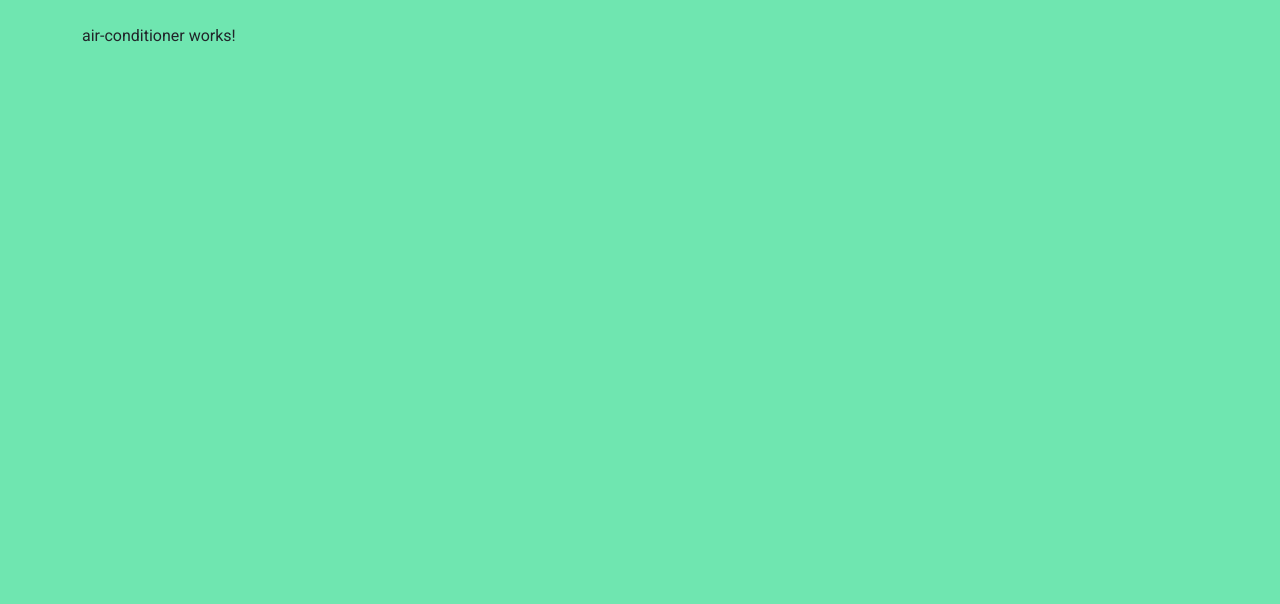
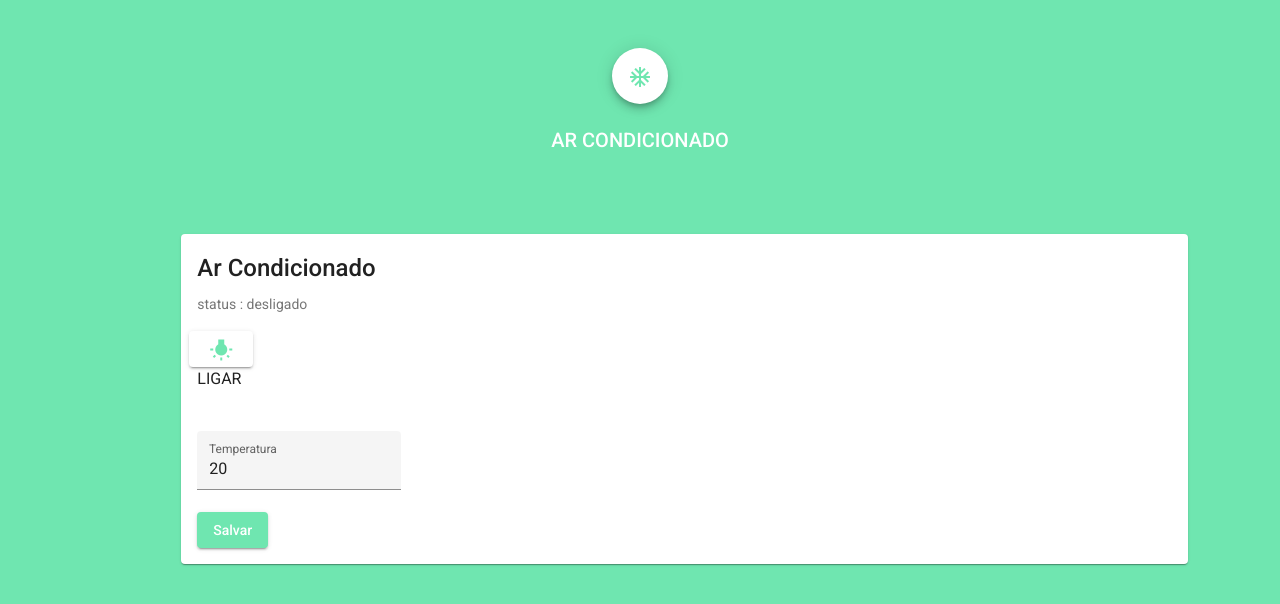
Before and after one commit to joaovam/TI_5, an Angular app in the folder smart_home_WebApp/: page /smartHome/ac in a window 1280 px wide. Shown: the top 604 px of the page. Built offline with nearby package versions, Linux system fonts and the light colour scheme.

Commit message:
ideia inicial do ar condicionado

```diff
--- a/smart_home_WebApp/src/app/app.module.ts
+++ b/smart_home_WebApp/src/app/app.module.ts
@@ -8,9 +8,12 @@ import { AirConditionerComponent } from './smart-home-components/air-conditioner
 import { LightsComponent } from './smart-home-components/lights/lights.component';
 import { SmartDoorLockComponent } from './smart-home-components/smart-door-lock/smart-door-lock.component';
 import { SmartHomeMenuComponent } from './smart-home-menu/smart-home-menu.component';
+import { FormsModule } from '@angular/forms';
 import {MatButtonModule} from '@angular/material/button';
 import {MatIconModule} from '@angular/material/icon';
 import {MatCardModule} from '@angular/material/card';
+import {MatInputModule} from '@angular/material/input';
+import { BrowserAnimationsModule } from '@angular/platform-browser/animations';
 
 @NgModule({
   declarations: [
@@ -26,6 +29,9 @@ import {MatCardModule} from '@angular/material/card';
     MatButtonModule,
     MatIconModule,
     MatCardModule,
+    MatInputModule,
+    BrowserAnimationsModule,
+    FormsModule,
     RouterModule.forRoot([
       {
         path: '', redirectTo : 'smartHome/menu', pathMatch : 'full'
--- a/smart_home_WebApp/src/app/smart-home-components/air-conditioner/air-conditioner.component.css
+++ b/smart_home_WebApp/src/app/smart-home-components/air-conditioner/air-conditioner.component.css
@@ -0,0 +1,23 @@
+.divide{
+    display: inline;
+}
+.temperatura{
+    display: inline;
+}
+.mat-card-actions{
+    display: inline;
+}
+h5 {
+    color: white;
+}
+
+mat-card{
+    margin: 10px;
+}
+.cards{
+    margin-top: 4em;
+    display: inline-block;
+    width: 100%;
+    height: 100%;
+    padding-left: 8%;
+}
--- a/smart_home_WebApp/src/app/smart-home-components/air-conditioner/air-conditioner.component.html
+++ b/smart_home_WebApp/src/app/smart-home-components/air-conditioner/air-conditioner.component.html
@@ -1 +1,52 @@
-<p>air-conditioner works!</p>
+<div class="menu" align="center">
+    <div color="#6FE6B0" class="example-button-container mt-5">
+        <button mat-fab disbled aria-label="Example icon button with a home icon"
+            style="background-color: white; color:#6FE6B0">
+            <mat-icon>ac_unit</mat-icon>
+        </button>
+        <h5 class="mt-4">AR CONDICIONADO</h5>
+    </div>
+</div>
+
+<div class="cards" *ngFor="let ac of air_conditioners">
+    <mat-card>
+        <mat-card-title>{{ac.name}}</mat-card-title>
+        <div class="divide" style="display: inline;">
+            <div class="on" *ngIf="!ac._status">
+                <div class="status_on ml-4">
+                    <mat-card-subtitle>status : desligado</mat-card-subtitle>
+                    <mat-card-actions>
+                        <button mat-raised-button (click)=changeState(ac); style="background-color: white;">
+                            <mat-icon style="color: #6FE6B0;">wb_incandescent</mat-icon>
+                        </button>
+                        <p>LIGAR</p>
+                    </mat-card-actions>
+                </div>
+            </div>
+            <div class="off" *ngIf="ac._status">
+                <div class="status_off ml-4">
+                    <mat-card-subtitle> status : ligado</mat-card-subtitle>
+                    <mat-card-actions>
+                        <button mat-raised-button (click)=changeState(ac);>
+                            <mat-icon>wb_incandescent</mat-icon>
+                        </button>
+                        <p>DESLIGAR</p>
+                    </mat-card-actions>
+                </div>
+            </div>
+        </div>
+        <div style="display: inline;">
+            <div class="temperatura">
+                <form>
+                    <mat-form-field class="example-full-width" appearance="fill">
+                        <mat-label>Temperatura</mat-label>
+                        <input type="number" name="temp" [(ngModel)]="ac.temperature" matInput placeholder="Ex. 20"
+                            (change)="print()">
+                    </mat-form-field>
+                </form>
+                <button mat-raised-button (click)="print()"
+                    style="color: white; background-color: #6FE6B0;">Salvar</button>
+            </div>
+        </div>
+    </mat-card>
+</div>
--- a/smart_home_WebApp/src/app/smart-home-components/air-conditioner/air-conditioner.component.ts
+++ b/smart_home_WebApp/src/app/smart-home-components/air-conditioner/air-conditioner.component.ts
@@ -1,4 +1,5 @@
 import { Component, OnInit } from '@angular/core';
+import { Device } from '../device';
 
 @Component({
   selector: 'app-air-conditioner',
@@ -7,9 +8,38 @@ import { Component, OnInit } from '@angular/core';
 })
 export class AirConditionerComponent implements OnInit {
 
-  constructor() { }
 
-  ngOnInit(): void {
-  }
+    constructor() { }
+
+    air_conditioners : Device[] = [];
+    ngOnInit(): void {
+      this.air_conditioners.push(this.makeAC('2', 'Ar Condicionado', false, 'AC', 20));
+
+
+    }
+
+    makeAC(id : string, name: string , status : boolean, type : string, temperature : number) {
+      let AC  = new Device();
+      AC.id = id;
+      AC.name = name;
+      AC._status = status;
+      AC._temperature = temperature;
+      AC.type = type;
+      return AC;
+    }
+    changeTemperature(device:Device, temperature:number){
+        device.temperature = temperature;
+    }
+    changeState(device:Device){
+
+      if(device._status == true)
+        device._status = false;
+      else
+        device._status = true;
+      console.log("to aqui");
+    }
+    print(){
+      console.log(this.air_conditioners[0].temperature);
+    }
 
 }
--- a/smart_home_WebApp/src/app/smart-home-components/lights/lights.component.ts
+++ b/smart_home_WebApp/src/app/smart-home-components/lights/lights.component.ts
@@ -14,7 +14,7 @@ export class LightsComponent implements OnInit {
   ngOnInit(): void {
 
     this.lights.push(this.makeLight('0', 'luz 1', false, 'luz', 0));
-    this.lights.push(this.makeLight('0', 'luz 2', true, 'luz', 0));
+    this.lights.push(this.makeLight('1', 'luz 2', true, 'luz', 0));
 
 
   }
```
